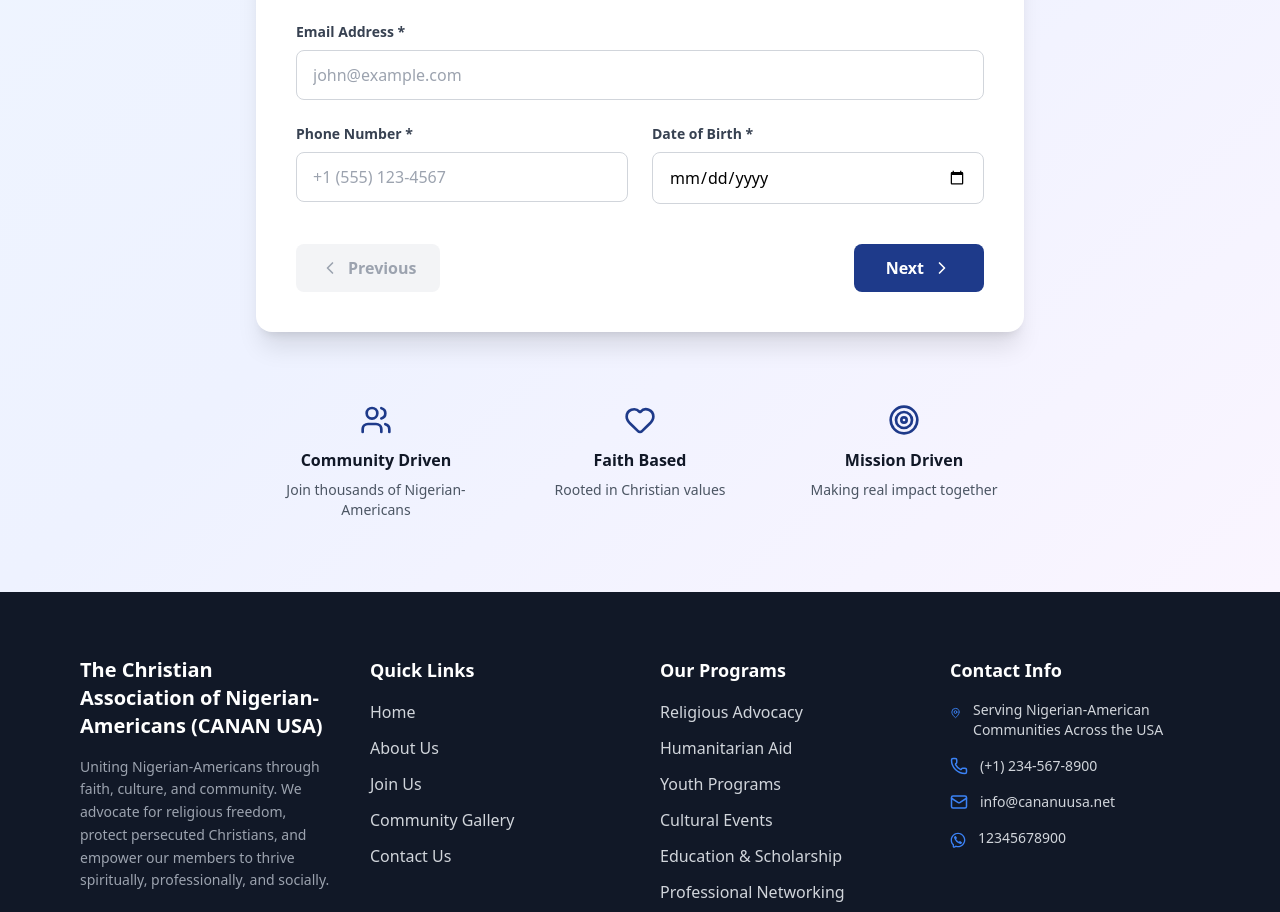
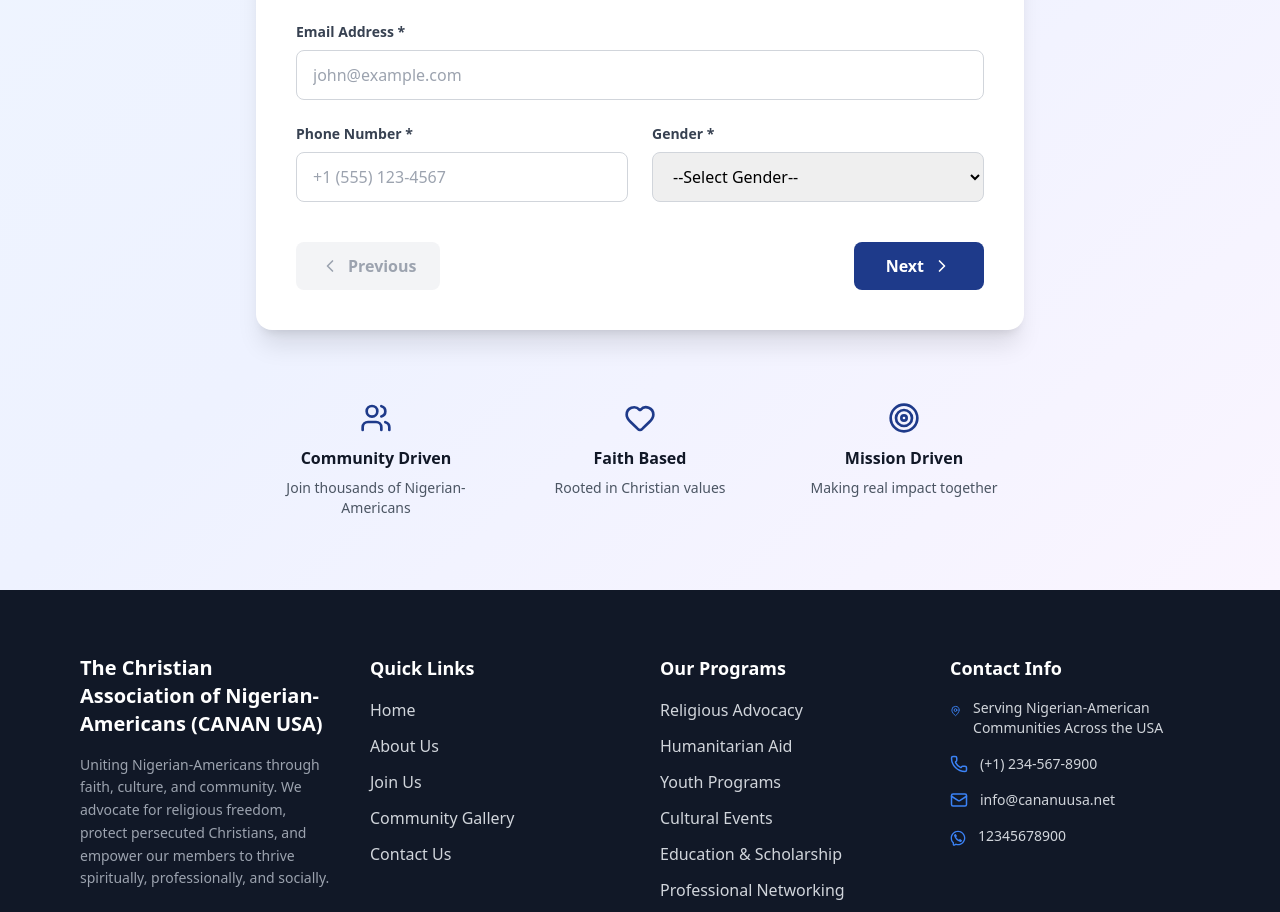
Before and after one commit to Azeezfasasi/cacanusa, a Next.js app: page /join-us in a window 1280 px wide. Shown: the part 844-1756 px from the top of the page. Built offline with nearby package versions, Linux system fonts and the light colour scheme.

Commit message:
updated join us

```diff
--- a/src/app/api/joinus/route.js
+++ b/src/app/api/joinus/route.js
@@ -17,7 +17,7 @@
       'lastName',
       'email',
       'phone',
-      'dateOfBirth',
+      'gender',
       'country',
       'state',
       'city',
--- a/src/app/join-us/page.js
+++ b/src/app/join-us/page.js
@@ -14,6 +14,7 @@
     email: '',
     phone: '',
     dateOfBirth: '',
+    gender: '',
 
     // Step 2: Location & Background
     country: '',
@@ -92,7 +93,7 @@
       if (!formData.email.trim()) newErrors.email = 'Email is required';
       if (formData.email && !/^[^\s@]+@[^\s@]+\.[^\s@]+$/.test(formData.email)) newErrors.email = 'Invalid email format';
       if (!formData.phone.trim()) newErrors.phone = 'Phone number is required';
-      if (!formData.dateOfBirth) newErrors.dateOfBirth = 'Date of birth is required';
+      if (!formData.gender) newErrors.gender = 'Gender is required';
     }
 
     if (step === 2) {
@@ -337,17 +338,25 @@
 
                   <div>
                     <label className="block text-sm font-semibold text-gray-700 mb-2">
-                      Date of Birth *
+                      Gender *
                     </label>
-                    <input
-                      type="date"
+                    <select name='gender' id='gender' onChange={handleInputChange}
+                      className={`w-full px-4 py-3 border rounded-lg focus:outline-none focus:ring-2 focus:ring-blue-900 transition ${
+                        errors.gender ? 'border-red-500' : 'border-gray-300'
+                      }`}>
+                      <option value="">--Select Gender--</option>
+                      <option value="male">Male</option>
+                      <option value="female">Female</option>
+                    </select>
+                    {/* <input
+                      type=""
                       name="dateOfBirth"
                       value={formData.dateOfBirth}
                       onChange={handleInputChange}
                       className={`w-full px-4 py-3 border rounded-lg focus:outline-none focus:ring-2 focus:ring-blue-900 transition ${
                         errors.dateOfBirth ? 'border-red-500' : 'border-gray-300'
                       }`}
-                    />
+                    /> */}
                     {errors.dateOfBirth && <p className="text-red-500 text-sm mt-1">{errors.dateOfBirth}</p>}
                   </div>
                 </div>
--- a/src/app/server/controllers/joinusController.js
+++ b/src/app/server/controllers/joinusController.js
@@ -23,7 +23,7 @@
       'lastName',
       'email',
       'phone',
-      'dateOfBirth',
+      'gender',
       'country',
       'state',
       'city',
@@ -286,6 +286,7 @@
       'email',
       'phone',
       'dateOfBirth',
+      'gender',
       'country',
       'state',
       'city',
--- a/src/app/server/models/Joinus.js
+++ b/src/app/server/models/Joinus.js
@@ -26,6 +26,11 @@
     },
     dateOfBirth: {
       type: Date,
+      required: false,
+    },
+
+    gender: {
+      type: String,
       required: true,
     },
 
```
